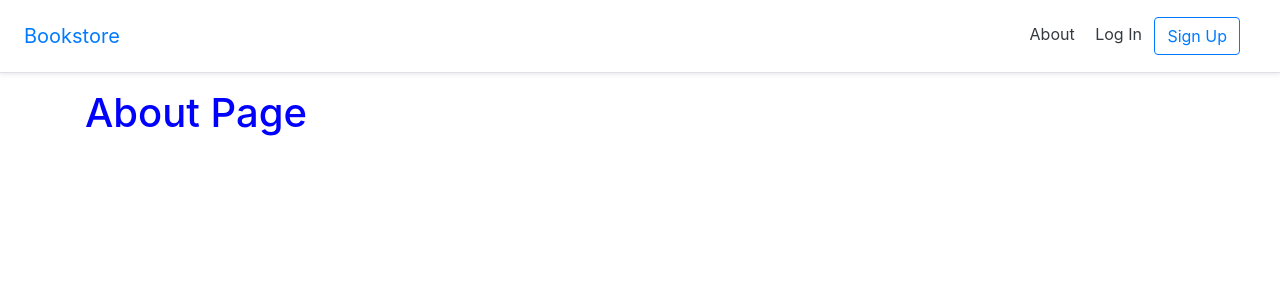
After one commit to AntonBrazouski/Bookstore, a Django app: page /about/ in a window 1280 px wide. The commit adds this page. Shown: the top 300 px of the page. Run offline with Django 3.2, Linux system fonts and the light colour scheme; some libraries are stand-ins or nearby versions.

Commit message:
about view, crispy forms for signup and login

```diff
--- a/pages/urls.py
+++ b/pages/urls.py
@@ -1,6 +1,7 @@
 from django.urls import path
-from .views import HomePageView
+from .views import HomePageView, AboutPageView
 
 urlpatterns = [
+    path('about/', AboutPageView.as_view(), name='about'),
     path('', HomePageView.as_view(), name='home'),
 ]
--- a/pages/views.py
+++ b/pages/views.py
@@ -3,3 +3,6 @@ from django.views.generic import TemplateView
 
 class HomePageView(TemplateView):
     template_name = 'home.html'
+
+class AboutPageView(TemplateView):
+    template_name = 'about.html'
--- a/templates/_base.html
+++ b/templates/_base.html
@@ -17,7 +17,7 @@
       <a href="{% url 'home' %}" class="navbar-brand my-0 mr-md-auto
       font-weight-normal">Bookstore</a>
       <nav class="my-2 my-md-0 mr-md-3">
-        <a class="p-2 text-dark" href="#">About</a>
+        <a class="p-2 text-dark" href="{% url 'about' %}">About</a>
         {% if user.is_authenticated %}
           <a class="p-2 text-dark" href="{% url 'logout' %}">Log Out</a>
         {% else %}
--- /dev/null
+++ b/templates/about.html
@@ -0,0 +1,8 @@
+<!-- templates/about.html -->
+{% extends '_base.html' %}
+
+{% block title %} About {% endblock title %}
+
+{% block content %}
+<h1>About Page</h1>
+{% endblock content %}
```
Also changed, not shown: bookstore/settings.py (+7 -0 lines), templates/registration/login.html (+6 -2 lines), templates/signup.html (+5 -3 lines).
